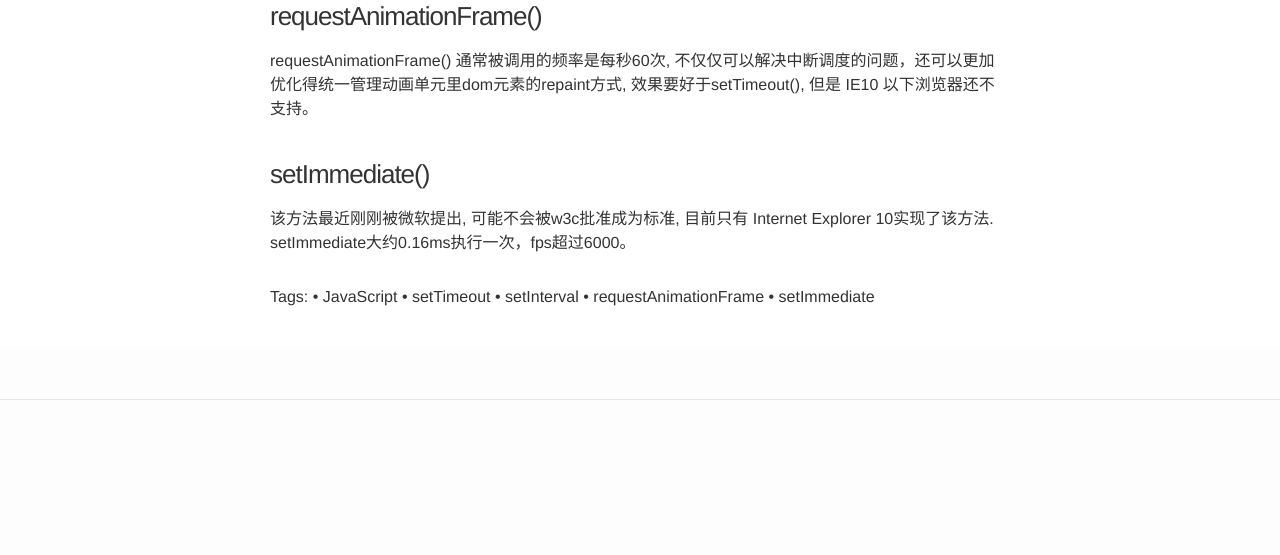
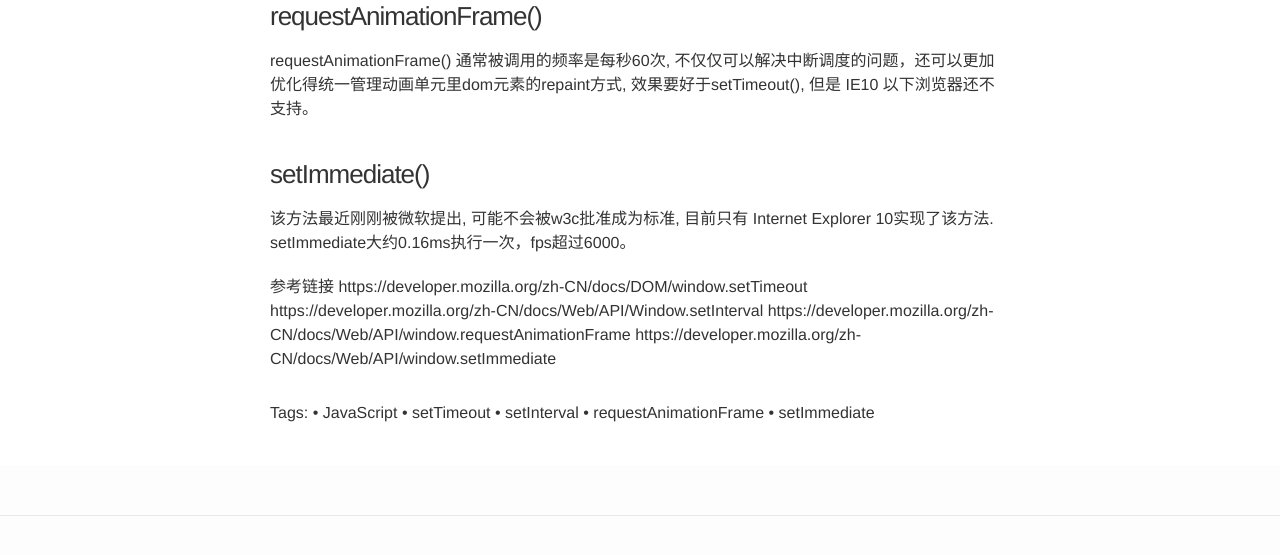
Before and after one commit to miclle/miclle.github.io, a Jekyll site: the page built from _posts/2014-10-21-javascript-timer.md, in a window 1280 px wide and 900 px high, scrolled down 1544 px, cut to the strip 324-879 px from the top of the window. Built offline with Jekyll 4.4.1, drawn with Linux system fonts in a browser that asks for light colours; Markdown is read by kramdown in place of the engine named in the settings; before the commit the page ends 2328 px from its top, so only the background shows below that.

Commit message:
Update 2014-10-21-javascript-timer.md

```diff
--- a/_posts/2014-10-21-javascript-timer.md
+++ b/_posts/2014-10-21-javascript-timer.md
@@ -76,3 +76,10 @@ requestAnimationFrame() 通常被调用的频率是每秒60次, 不仅仅可以
 ###setImmediate()
 该方法最近刚刚被微软提出, 可能不会被w3c批准成为标准, 目前只有 Internet Explorer 10实现了该方法.
 setImmediate大约0.16ms执行一次，fps超过6000。
+
+
+参考链接
+https://developer.mozilla.org/zh-CN/docs/DOM/window.setTimeout
+https://developer.mozilla.org/zh-CN/docs/Web/API/Window.setInterval
+https://developer.mozilla.org/zh-CN/docs/Web/API/window.requestAnimationFrame
+https://developer.mozilla.org/zh-CN/docs/Web/API/window.setImmediate
```
